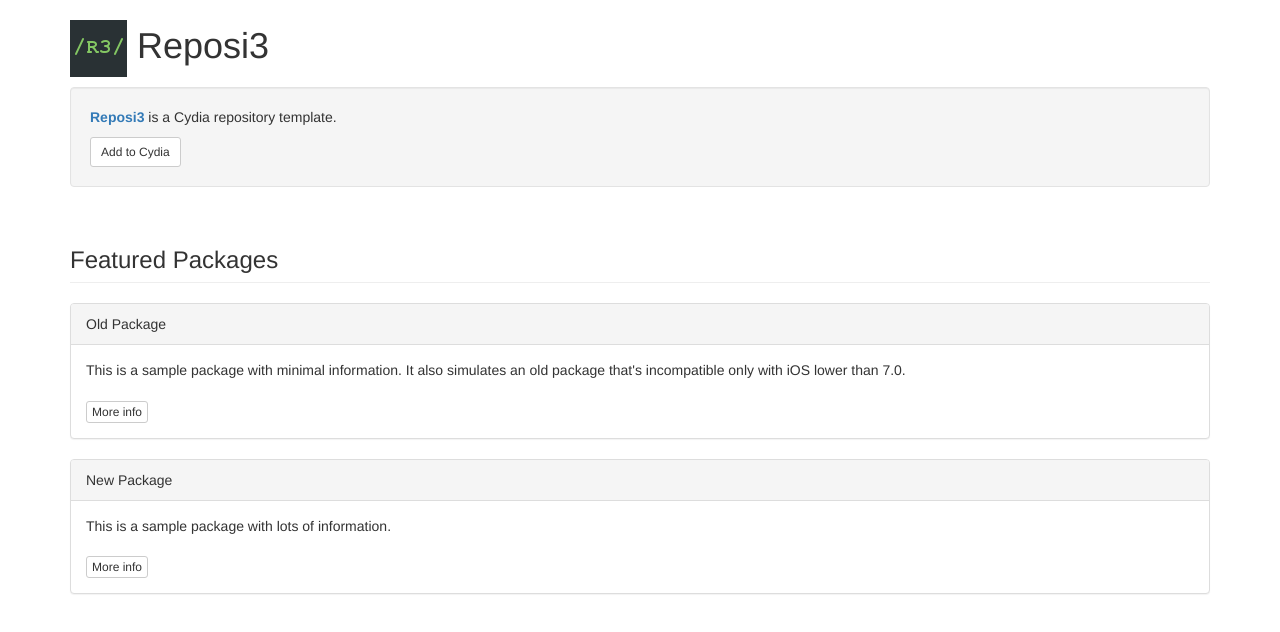
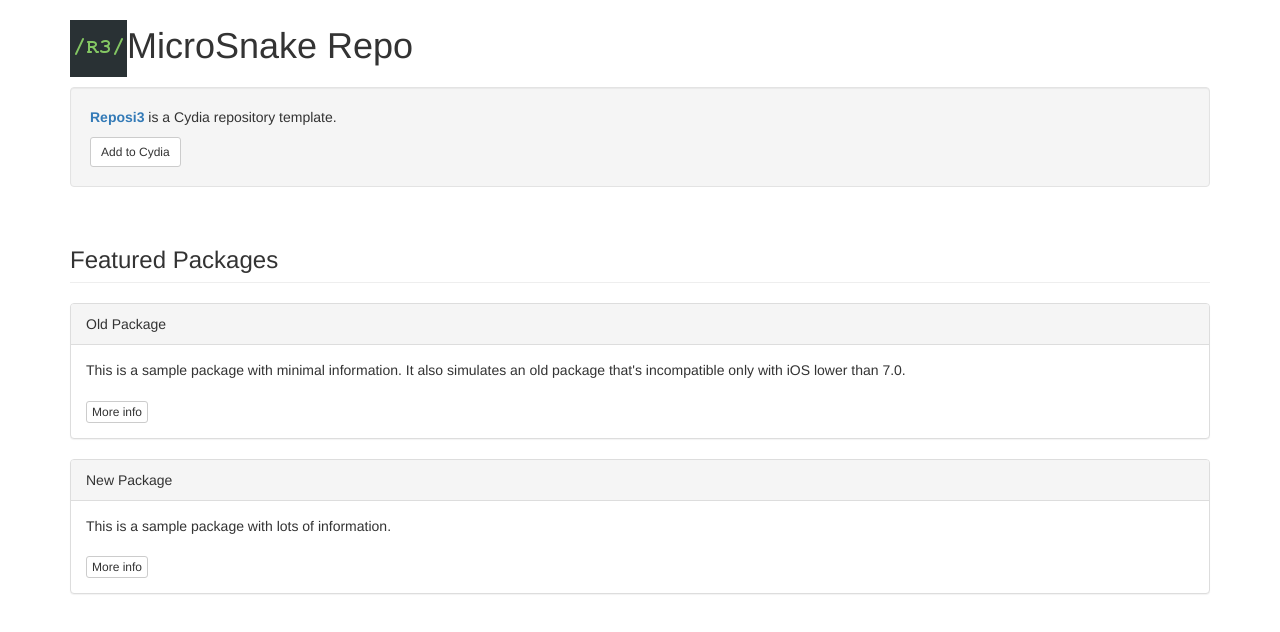
Before and after one commit to MicroSnake/CydiaRepo, a plain HTML site: page index.html in a window 1280 px wide. Drawn offline with nearby package versions, Linux system fonts and the light colour scheme.

Commit message:
Update index.html

```diff
--- a/index.html
+++ b/index.html
@@ -10,7 +10,7 @@
 <body>
 
 <div class="container">
-	<h1><img src="CydiaIcon.png"> Reposi3</h1>
+	<h1><img src="CydiaIcon.png">MicroSnake Repo</h1>
 </div>
 
 <div class="container">
```
